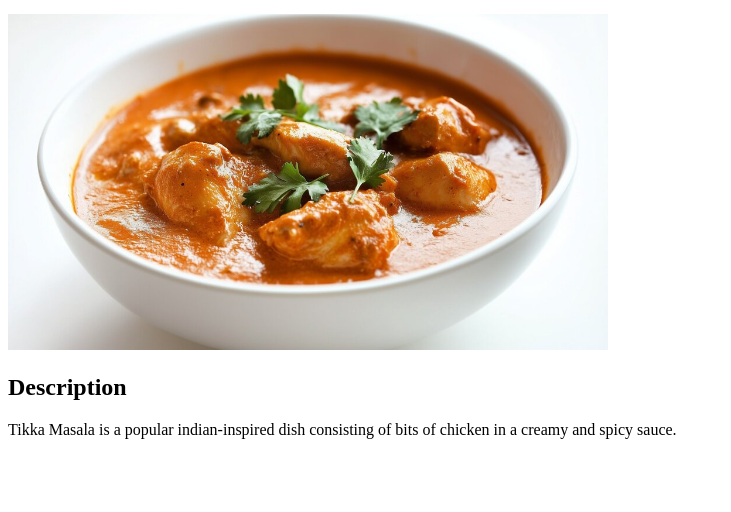
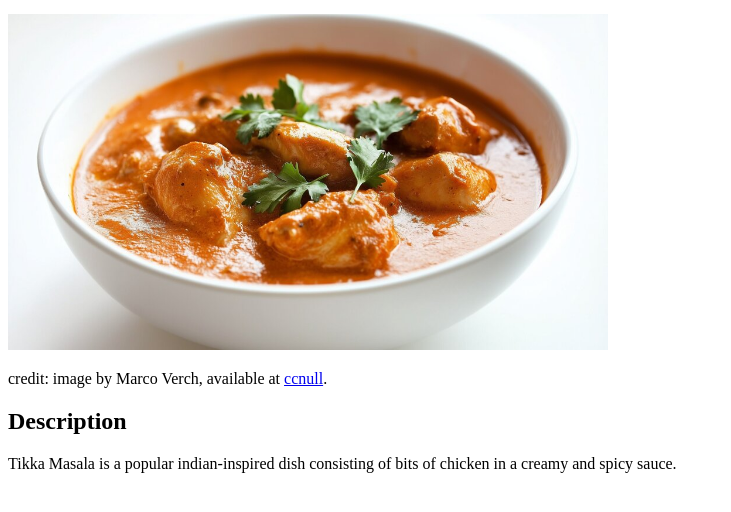
Before and after one commit to Pengberg92/odin-recipes, a plain HTML site: page recipes/tikka-masala.html in a window 1280 px wide. Shown: the part 100-612 px from the top of the page, without its empty margins (0-731 px from the left). Drawn offline with Linux system fonts and the light colour scheme.

Commit message:
Add credits for tikka-masala.jpg

```diff
--- a/recipes/tikka-masala.html
+++ b/recipes/tikka-masala.html
@@ -8,6 +8,7 @@
         <h1>Tikka Masala</h1>
         <a href="../index.html">Home</a>
         <p><img src="../images/tikka-masala.jpg" alt="a picture of a bowl with chicken in an orange-coloured sauce" width="600"></p>
+        <p>credit: image by Marco Verch, available at <a href="https://ccnull.de/foto/butter-chicken-in-cremiger-tomatensauce-mit-frischen-kraeutern/1098543">ccnull</a>.</p>
         <h2>Description</h2>
         <p>Tikka Masala is a popular indian-inspired dish consisting of bits of chicken in a creamy and spicy sauce.</p>
     </body>
```
